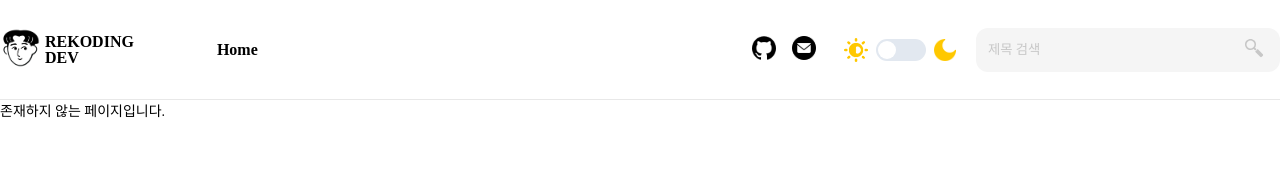
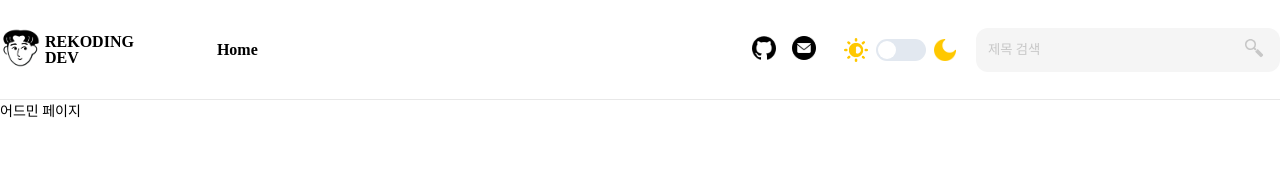
Before and after one commit to SeungHyune/rekoding-blog, a React (Vite) app: page /admin in a window 1280 px wide. Shown: the top 190 px of the page. Built offline with nearby package versions, Linux system fonts and the light colour scheme; no server answers; a web font is replaced by a local one.

Commit message:
💎feat: Admin 페이지 추가

```diff
--- a/src/routes/index.tsx
+++ b/src/routes/index.tsx
@@ -1,5 +1,5 @@
 import { createBrowserRouter, RouterProvider } from "react-router-dom";
-import { Home, Post, Search, Editor, NotFound } from "./pages";
+import { Home, Post, Search, Editor, NotFound, Admin } from "./pages";
 import { DefaultLayout } from "./layouts";
 
 const router = createBrowserRouter([
@@ -23,6 +23,10 @@ const router = createBrowserRouter([
         element: <Editor />,
       },
       {
+        path: "/admin",
+        element: <Admin />,
+      },
+      {
         path: "*",
         element: <NotFound />,
       },
--- /dev/null
+++ b/src/routes/pages/Admin/Admin.tsx
@@ -0,0 +1,5 @@
+const Admin = () => {
+  return <div>어드민 페이지</div>;
+};
+
+export default Admin;
--- a/src/routes/pages/index.ts
+++ b/src/routes/pages/index.ts
@@ -2,4 +2,5 @@ export { default as Home } from "./Home/Home";
 export { default as Post } from "./Post/Post";
 export { default as Search } from "./Search/Search";
 export { default as Editor } from "./Editor/Editor";
+export { default as Admin } from "./Admin/Admin";
 export { default as NotFound } from "./NotFound/NotFound";
```
